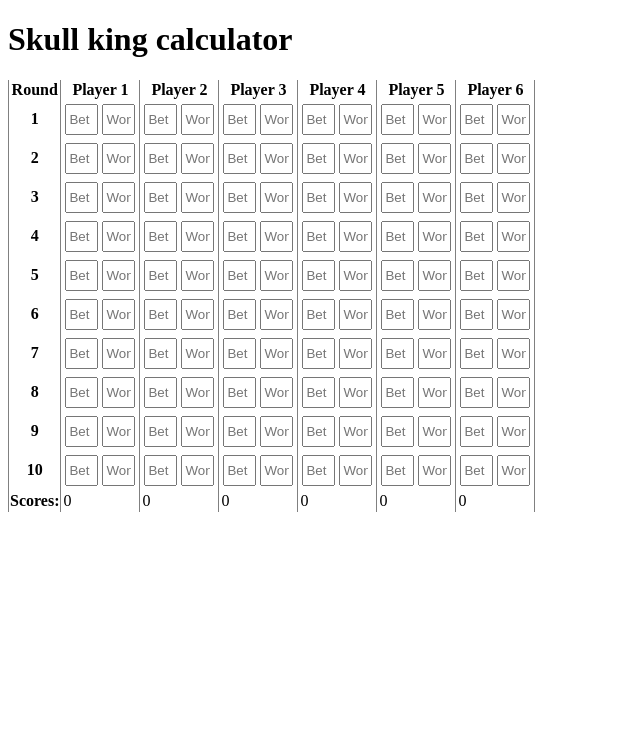
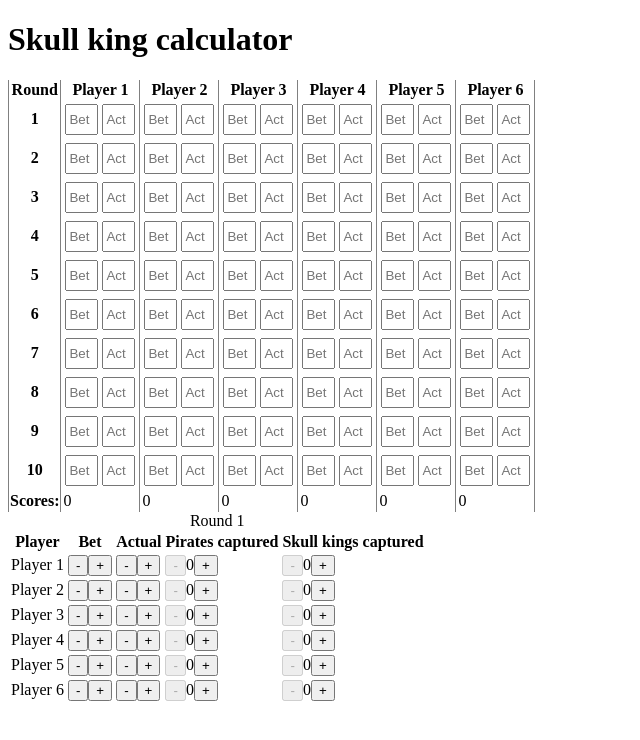
Before and after one commit to tamj0rd2/skc, a Next.js app in the folder frontend/: page / in a window 1280 px wide. Shown: the top 740 px of the page, without its empty margins (0-640 px from the left). Built offline with nearby package versions, Linux system fonts and the light colour scheme.

Commit message:
Points for skull king and pirate captures

```diff
--- /dev/null
+++ b/frontend/components/Round.tsx
@@ -0,0 +1,85 @@
+import { Action, ActualChangedAction, BetChangedAction, Player, PirateCapturesChangedAction, State, SkullKingsCapturedChangedAction } from "./state"
+
+
+
+interface NumberThingProps {
+  value: number
+  onChange(nextValue: number): void
+  roundIndex: number
+  max?: number
+}
+
+const NumberThing: React.FC<NumberThingProps> = (props) => {
+  return (
+    <>
+      <button
+        onClick={() => props.onChange((props.value || 0) - 1)}
+        disabled={props.value === 0}
+      >-</button>
+      <span>{props.value}</span>
+      <button
+        onClick={() => props.onChange((props.value || 0) + 1)}
+        disabled={props.value >= (props.max ?? props.roundIndex + 1)}
+      >+</button>
+    </>
+  )
+}
+
+interface RoundProps {
+  state: State
+  dispatch: React.Dispatch<Action>
+}
+
+export const RoundModule: React.FC<RoundProps> =  ({ state, dispatch }) => {
+  const roundIndex = 0
+  return (
+    <table>
+      <caption>Round 1</caption>
+      <thead>
+        <tr>
+          <th>Player</th>
+          <th>Bet</th>
+          <th>Actual</th>
+          <th>Pirates captured</th>
+          <th>Skull kings captured</th>
+        </tr>
+      </thead>
+      <tbody>
+        {state.players.map((p) => (
+          <tr key={p.id}>
+            <td>{p.name}</td>
+            <td>
+              <NumberThing
+                value={p.rounds[roundIndex].bet}
+                onChange={(x) => dispatch(new BetChangedAction(x, p.id, roundIndex))}
+                roundIndex={roundIndex}
+              />
+            </td>
+            <td>
+              <NumberThing
+                value={p.rounds[roundIndex].actual}
+                onChange={(x) => dispatch(new ActualChangedAction(x, p.id, roundIndex))}
+                roundIndex={roundIndex}
+              />
+            </td>
+            <td>
+              <NumberThing
+                value={p.rounds[roundIndex].piratesCaptured}
+                onChange={(x) => dispatch(new PirateCapturesChangedAction(x, p.id, roundIndex))}
+                roundIndex={roundIndex}
+                max={6} // 5 pirates and 1 scary mary
+              />
+            </td>
+            <td>
+              <NumberThing
+                value={p.rounds[roundIndex].skullKingsCaptured}
+                onChange={(x) => dispatch(new SkullKingsCapturedChangedAction(x, p.id, roundIndex))}
+                roundIndex={roundIndex}
+              />
+            </td>
+          </tr>
+        ))}
+      </tbody>
+    </table>
+  )
+}
--- /dev/null
+++ b/frontend/components/state.ts
@@ -0,0 +1,152 @@
+export const stateReducer = (state: State, action: Action): State => {
+  console.log(action)
+
+  type Calc = Omit<Round, 'bonus' | 'score'> & { roundIndex: number }
+
+  const calcScore = ({ bet, actual, roundIndex, skullKingsCaptured, piratesCaptured }: Calc): number => {
+    const roundNumber = roundIndex + 1
+    if (bet === undefined || actual === undefined) return 0
+
+    const bonus = (piratesCaptured * 30) + (skullKingsCaptured * 50)
+    if (bet === 0) return bonus + (actual === 0 ? roundNumber * 10 : roundNumber * -10)
+    if (bet === actual) return bonus + (bet * 20)
+    return Math.abs(bet - actual) * -10
+  }
+
+  if (action instanceof BetChangedAction) {
+    const playerIndex = state.players.findIndex(p => p.id === action.playerId)
+    if (playerIndex < 0) throw new Error('whaa')
+    return {
+      ...state,
+      players: replace(state.players, playerIndex, (p) => ({
+        ...p,
+        rounds: replace(p.rounds, action.roundIndex, (r) => ({
+          ...r,
+          bet: action.bet,
+          score: calcScore({ ...r,  bet: action.bet, roundIndex: action.roundIndex })
+        }))
+      }))
+    }
+  }
+
+  if (action instanceof ActualChangedAction) {
+    const playerIndex = state.players.findIndex(p => p.id === action.playerId)
+    if (playerIndex < 0) throw new Error('whaa')
+    return {
+      ...state,
+      players: replace(state.players, playerIndex, (p) => ({
+        ...p,
+        rounds: replace(p.rounds, action.roundIndex, (r) => ({
+          ...r,
+          actual: action.actual,
+          score: calcScore({ ...r, actual: action.actual, roundIndex: action.roundIndex })
+        }))
+      }))
+    }
+  }
+
+  if (action instanceof PirateCapturesChangedAction) {
+    const playerIndex = state.players.findIndex(p => p.id === action.playerId)
+    if (playerIndex < 0) throw new Error('whaa')
+    return {
+      ...state,
+      players: replace(state.players, playerIndex, (p) => ({
+        ...p,
+        rounds: replace(p.rounds, action.roundIndex, (r) => ({
+          ...r,
+          piratesCaptured: action.count,
+          score: calcScore({ ...r, piratesCaptured: action.count, roundIndex: action.roundIndex })
+        }))
+      }))
+    }
+  }
+
+  if (action instanceof SkullKingsCapturedChangedAction) {
+    const playerIndex = state.players.findIndex(p => p.id === action.playerId)
+    if (playerIndex < 0) throw new Error('whaa')
+    return {
+      ...state,
+      players: replace(state.players, playerIndex, (p) => ({
+        ...p,
+        rounds: replace(p.rounds, action.roundIndex, (r) => ({
+          ...r,
+          skullKingsCaptured: action.count,
+          score: calcScore({ ...r, skullKingsCaptured: action.count, roundIndex: action.roundIndex })
+        }))
+      }))
+    }
+  }
+
+  return state
+}
+
+export interface State {
+  players: Player[]
+}
+
+export interface Player {
+  rounds: Round[]
+  id: number
+  name: string
+}
+
+export interface Round {
+  bet: number | undefined
+  actual: number | undefined
+  bonus: number
+  piratesCaptured: number
+  skullKingsCaptured: number
+  score: number
+}
+
+export type Action = BetChangedAction
+  | ActualChangedAction
+  | PirateCapturesChangedAction
+  | SkullKingsCapturedChangedAction
+
+export class BetChangedAction {
+  constructor(
+    public readonly bet: number | undefined,
+    public readonly playerId: number,
+    public readonly roundIndex: number
+  ) {
+    if (isNaN(bet)) this.bet = undefined
+  }
+}
+
+export class ActualChangedAction {
+  constructor(
+    public readonly actual: number | undefined,
+    public readonly playerId: number,
+    public readonly roundIndex: number
+  ) {
+    if (isNaN(actual)) this.actual = undefined
+  }
+}
+
+export class PirateCapturesChangedAction {
+  constructor(
+    public readonly count: number | undefined,
+    public readonly playerId: number,
+    public readonly roundIndex: number
+  ) {
+    if (isNaN(count)) this.count = undefined
+  }
+}
+
+export class SkullKingsCapturedChangedAction {
+  constructor(
+    public readonly count: number | undefined,
+    public readonly playerId: number,
+    public readonly roundIndex: number
+  ) {
+    if (isNaN(count)) this.count = undefined
+  }
+}
+
+function replace<T>(items: T[], index: number, update: (item: T) => T) {
+  const updatedArray = [...items]
+  const updatedItem = update(items[index])
+  updatedArray.splice(index, 1, updatedItem)
+  return updatedArray
+}
--- a/frontend/src/pages/index.tsx
+++ b/frontend/src/pages/index.tsx
@@ -1,7 +1,9 @@
 import React, { useReducer } from 'react'
 import styled from 'styled-components'
+import { RoundModule } from '../../components/Round'
+import { ActualChangedAction, BetChangedAction, Player, State, stateReducer, Round } from '../../components/state'
 
-const Input = styled.input`
+const TableInput = styled.input`
   display: inline-block;
   width: 25px;
   height: 25px;
@@ -21,27 +23,27 @@
   }
 `
 
-interface RoundInput {
+interface RoundInputForTable {
   state: Round
   onBetChange(v: number): void
   onActualChange(v: number): void
 }
 
-const RoundInput: React.FC<RoundInput> = (props) => {
+const RoundInputForTable: React.FC<RoundInputForTable> = (props) => {
   return (
     <td>
-      <Input
+      <TableInput
         type="tel"
         pattern="\d*"
         value={props.state.bet ?? ''}
         placeholder="Bet"
         onChange={(e) =>props.onBetChange(parseInt(e.target.value))} />
 
-      <Input
+      <TableInput
         type="tel"
         pattern="\d*"
         value={props.state.actual ?? ''}
-        placeholder="Won"
+        placeholder="Act"
         onChange={(e) => props.onActualChange(parseInt(e.target.value))} />
     </td>
   )
@@ -80,7 +82,7 @@
             <tr key={roundIndex}>
               <th>{roundIndex + 1}</th>
               {state.players.map((p) => (
-                <RoundInput
+                <RoundInputForTable
                   key={p.id}
                   state={p.rounds[roundIndex]}
                   onBetChange={(b) => dispatch(new BetChangedAction(b, p.id, roundIndex))}
@@ -97,104 +99,19 @@
           </tr>
         </tbody>
       </Table>
+      <RoundModule state={state} dispatch={dispatch} />
     </>
   )
 }
 
 export default HomePage
 
-const stateReducer = (state: State, action: Action): State => {
-  console.log(action)
-
-  const calcScore = (bet: number | undefined, actual: number | undefined, roundIndex: number): number => {
-    const roundNumber = roundIndex + 1
-    if (bet === undefined || actual === undefined) return 0
-    if (bet === 0) return actual === 0 ? roundNumber * 10 : roundNumber * -10
-    if (bet === actual) return bet * 20
-    return Math.abs(bet - actual) * -10
-  }
-
-  if (action instanceof BetChangedAction) {
-    const playerIndex = state.players.findIndex(p => p.id === action.playerId)
-    if (playerIndex < 0) throw new Error('whaa')
-    return {
-      ...state,
-      players: replace(state.players, playerIndex, (p) => ({
-        ...p,
-        rounds: replace(p.rounds, action.roundIndex, (r) => ({
-          ...r, bet: action.bet, score: calcScore(action.bet, r.actual, action.roundIndex)
-        }))
-      }))
-    }
-  }
-
-  if (action instanceof ActualChangedAction) {
-    const playerIndex = state.players.findIndex(p => p.id === action.playerId)
-    if (playerIndex < 0) throw new Error('whaa')
-    return {
-      ...state,
-      players: replace(state.players, playerIndex, (p) => ({
-        ...p,
-        rounds: replace(p.rounds, action.roundIndex, (r) => ({
-          ...r, actual: action.actual, score: calcScore(r.bet, action.actual, action.roundIndex)
-        }))
-      }))
-    }
-  }
-
-  return state
-}
-
 const initialState: State = {
   players: Array(6).fill(0).map<Player>((_, i) => ({
-    rounds: Array(10).fill({ bonus: 0, score: 0 }),
+    rounds: Array(10).fill(0).map<Round>(() =>
+      ({ actual: undefined, bet: undefined, bonus: 0, score: 0, piratesCaptured: 0, skullKingsCaptured: 0 })
+    ),
     id: i + 1,
     name: `Player ${i + 1}`,
   }))
 }
-
-interface Player {
-  rounds: Round[]
-  id: number
-  name: string
-}
-
-interface State {
-  players: Player[]
-}
-
-interface Round {
-  bet: number | undefined
-  actual: number | undefined
-  bonus: number
-  score: number
-}
-
-type Action = BetChangedAction | ActualChangedAction
-
-class BetChangedAction {
-  constructor(
-    public readonly bet: number | undefined,
-    public readonly playerId: number,
-    public readonly roundIndex: number
-  ) {
-    if (isNaN(bet)) this.bet = undefined
-  }
-}
-
-class ActualChangedAction {
-  constructor(
-    public readonly actual: number | undefined,
-    public readonly playerId: number,
-    public readonly roundIndex: number
-  ) {
-    if (isNaN(actual)) this.actual = undefined
-  }
-}
-
-function replace<T>(items: T[], index: number, update: (item: T) => T) {
-  const updatedArray = [...items]
-  const updatedItem = update(items[index])
-  updatedArray.splice(index, 1, updatedItem)
-  return updatedArray
-}
```
